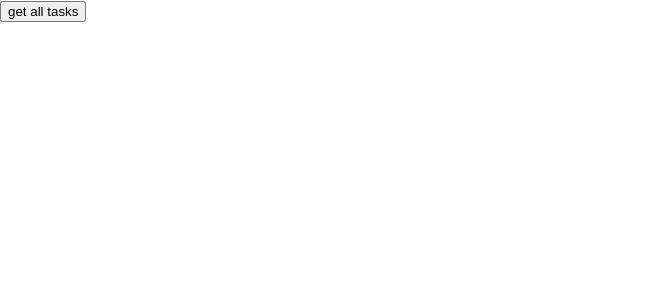
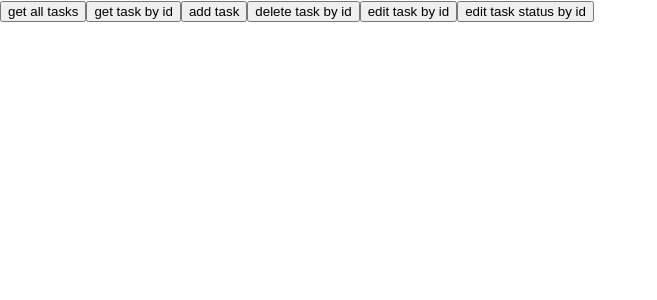
Before and after one commit to OIgaB/TODO, a React (Create React App) app: page / in a window 1280 px wide. Shown: the top 300 px of the page, without its empty margins (0-657 px from the left). Built offline with nearby package versions, Linux system fonts and the light colour scheme; the HTML template or start-up script is replaced by a standard one.

Commit message:
test all functions interacting with backend

```diff
--- a/src/App.js
+++ b/src/App.js
@@ -4,22 +4,94 @@ import axios from 'axios';
 function App() {
   const [tasks, setTasks] = useState([]);
 
-  const BASE_URL = 'https://todo-backend-iota.vercel.app/api/tasks/';
+  const instance = axios.create({
+    baseURL: 'https://todo-backend-iota.vercel.app/api/',
+  });
 
   const getAlltasks = async () => {
     try {
-      const { data } = await axios.get(BASE_URL);
+      const { data } = await instance.get('/tasks');
       console.log('data:', data);
       setTasks(data);
       return data;
     } catch (error) {
-      console.error(error.message);
+      throw new Error(error.message);
     }
+  };
+
+  const getTaskByID = async (id) => {
+    try {
+      const { data } = await instance.get(`/tasks/${id}`);
+      console.log('data:', data);
+      setTasks([data]);
+      return data;
+    } catch(error) {
+        throw new Error(error.message);
+    }
+  };
+
+  const addTask = async (body) => {
+    try {
+      const { data } = await instance.post('/tasks/', body);
+      console.log('data:', data);
+      setTasks([data]);
+      return data;
+    } catch(error) {
+        console.error('error.message:', error.message);
+    }
+  };
+
+  const editTask = async (id, body) => {
+    try {
+      const { data } = await instance.put(`/tasks/${id}`, body);
+      console.log('data:', data);
+      setTasks([data]);
+      return data;
+    } catch(error) {
+        console.error('error.message:', error.message);
+    }
+  };
+
+  const editTaskStatus = async (id, body) => {
+    try {
+      const { data } = await instance.put(`/tasks/${id}`, body);
+      console.log('data:', data);
+      setTasks([data]);
+      return data;
+    } catch(error) {
+        console.error('error.message:', error.message);
+    }
+  };
+
+  const deleteTask = async (id) => {
+    try {
+      const { data } = await instance.delete(`/tasks/${id}`);
+      console.log('data:', data);
+      return data;
+    } catch(error) {
+        console.error('error.message:', error.message);
+    }
+  };
+
+  const api = {
+    getAlltasks,
+    getTaskByID,
+    addTask,
+    editTask,
+    editTaskStatus,
+    deleteTask
   };
 
   return (
     <div className="App">
       <button onClick={getAlltasks}>get all tasks</button>
+      <button onClick={() => getTaskByID('65521e16f3f3ab96a18b3397')}>get task by id</button>
+      <button onClick={() => addTask({ title: 'Plant onions', description: 'red one', priority: 4, completed: false})}>add task</button>
+      <button onClick={() => deleteTask('6553688cdf48824382162a62')}>delete task by id</button>
+      <button onClick={() => editTask('65521e16f3f3ab96a18b3397', { priority: 2 })}>edit task by id</button>
+      <button onClick={() => editTaskStatus('65521e16f3f3ab96a18b3397', { completed: true })}>edit task status by id</button>
+
+
       <ul style={{ listStyle: 'none', display: 'flex', flexDirection: 'column', gap: '10px' }}>
         {tasks.length > 0 &&
         tasks.map(({ title, description, priority, completed, _id }) => (
```
